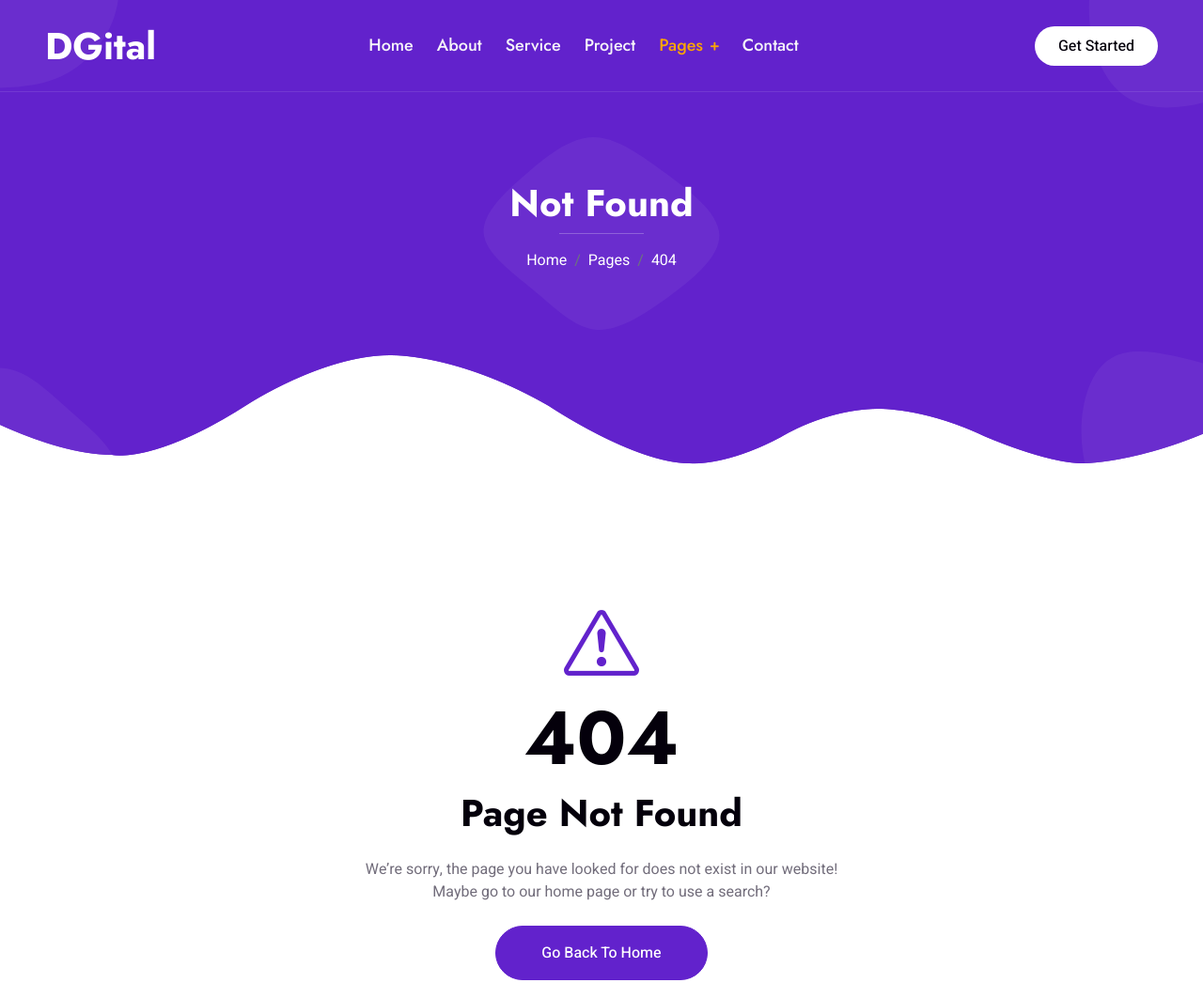
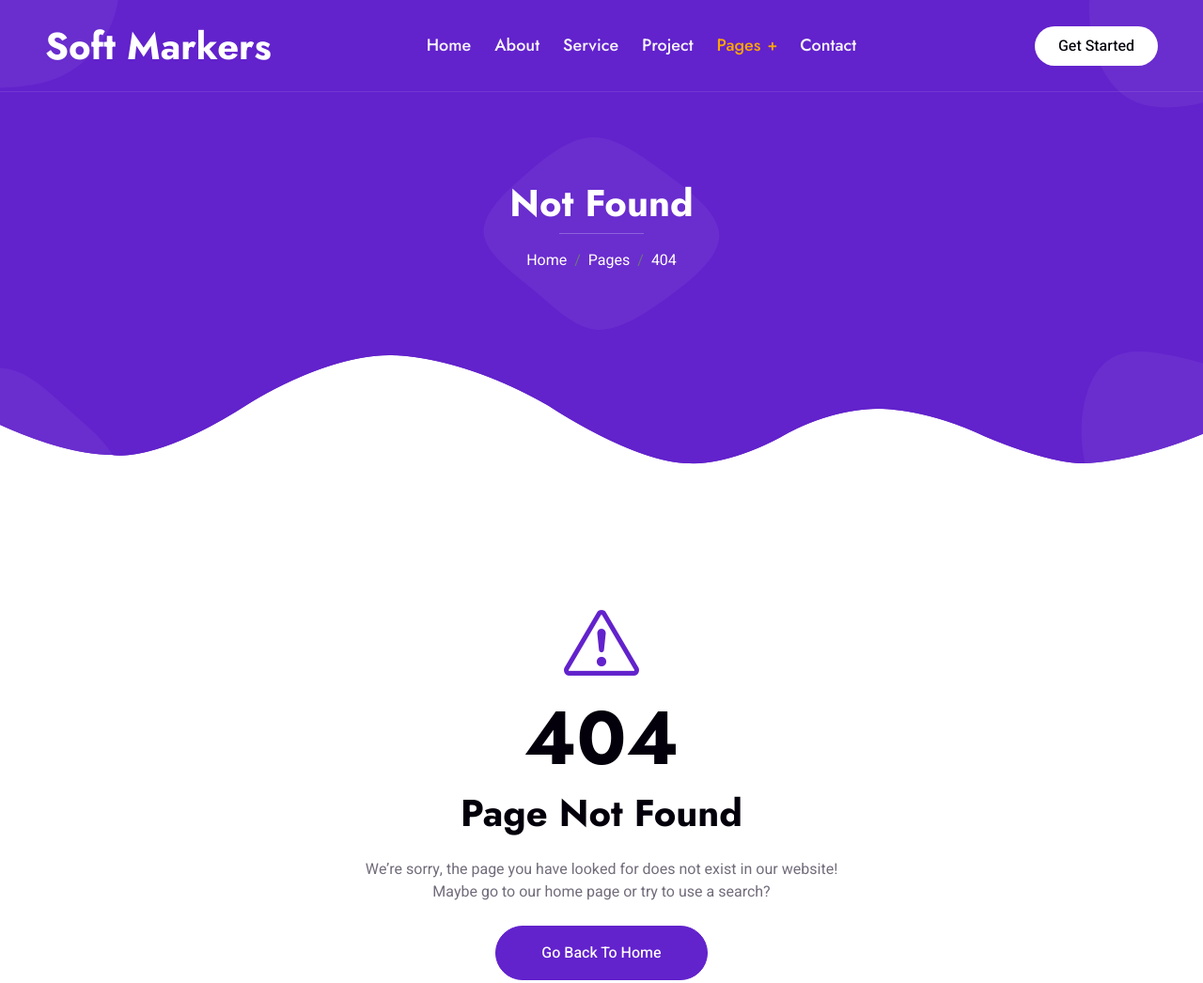
Before and after one commit to alkhateeb49/Website, a plain HTML site: page 404.html in a window 1280 px wide. Shown: the top 1046 px of the page at 94% size. Drawn offline with nearby package versions, Linux system fonts and the light colour scheme.

Commit message:
Need Big edit

```diff
--- a/404.html
+++ b/404.html
@@ -3,7 +3,7 @@
 
 <head>
     <meta charset="utf-8">
-    <title>DGital - Digital Agency HTML Template</title>
+    <title>Soft Markers</title>
     <meta content="width=device-width, initial-scale=1.0" name="viewport">
     <meta content="" name="keywords">
     <meta content="" name="description">
@@ -47,7 +47,7 @@
         <div class="container-xxl position-relative p-0">
             <nav class="navbar navbar-expand-lg navbar-light px-4 px-lg-5 py-3 py-lg-0">
                 <a href="" class="navbar-brand p-0">
-                    <h1 class="m-0">DGital</h1>
+                    <h1 class="m-0">Soft Markers</h1>
                     <!-- <img src="img/logo.png" alt="Logo"> -->
                 </a>
                 <button class="navbar-toggler" type="button" data-bs-toggle="collapse" data-bs-target="#navbarCollapse">
```
Also changed, not shown: about.html (+2 -2 lines), contact.html (+2 -2 lines), index.html (+2 -2 lines), project.html (+2 -2 lines), service.html (+2 -2 lines), team.html (+2 -2 lines), testimonial.html (+2 -2 lines).
